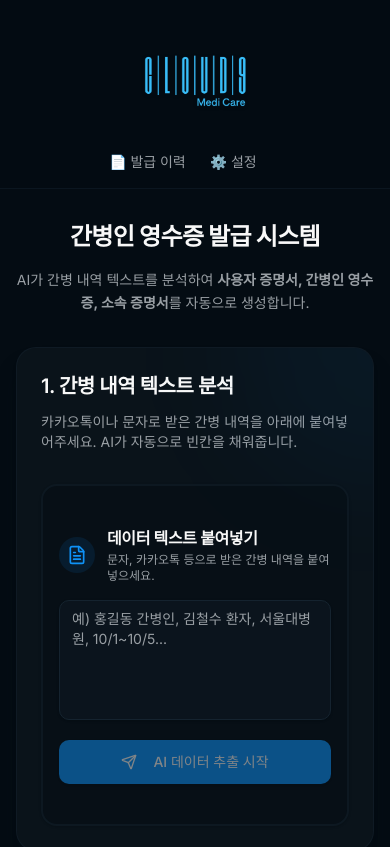
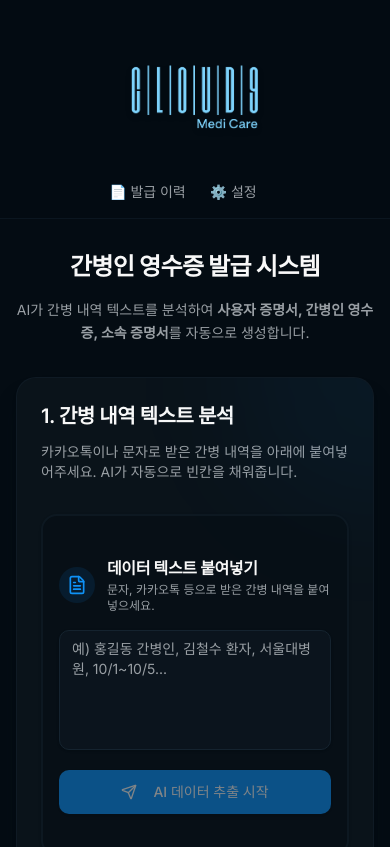
Before and after one commit to KimDongSoo-Kor/Medicare, a Next.js app: page / in a window 390 px wide. Shown: the top 847 px of the page. Built offline with nearby package versions, Linux system fonts and the light colour scheme.

Commit message:
style: Substantially increase mobile logo size and switch to high-contrast sky blue

```diff
--- a/src/app/layout.tsx
+++ b/src/app/layout.tsx
@@ -20,9 +20,9 @@ export default function RootLayout({
         <header className="bg-background/80 backdrop-blur-md border-b border-border/50 sticky top-0 z-50 transition-all duration-300">
           <div className="max-w-7xl mx-auto px-4 sm:px-6 lg:px-8 py-4 md:py-5 flex flex-col md:flex-row justify-between items-center gap-4 md:gap-0">
             <div className="flex items-center gap-3">
-              <div className="relative inline-flex items-center h-[120px] md:h-[100px] drop-shadow-sm transition-transform hover:scale-105">
+              <div className="relative inline-flex items-center h-[150px] md:h-[100px] drop-shadow-md transition-transform hover:scale-105">
                 <img src="/logo.png" alt="로고" className="h-full w-auto object-contain opacity-0" crossOrigin="anonymous" />
-                <div className="absolute inset-0 bg-[#38bdf8] md:bg-[#1A93D2]" style={{ WebkitMask: 'url(/logo.png) no-repeat center / contain', mask: 'url(/logo.png) no-repeat center / contain' }} />
+                <div className="absolute inset-0 bg-[#7dd3fc] md:bg-[#1A93D2]" style={{ WebkitMask: 'url(/logo.png) no-repeat center / contain', mask: 'url(/logo.png) no-repeat center / contain' }} />
               </div>
               <h1 className="text-xl font-bold tracking-tight text-foreground hidden sm:block">
                 <a href="/" className="hover:text-primary transition-colors duration-200">간병인 서류 자동 발급 시스템</a>
```
